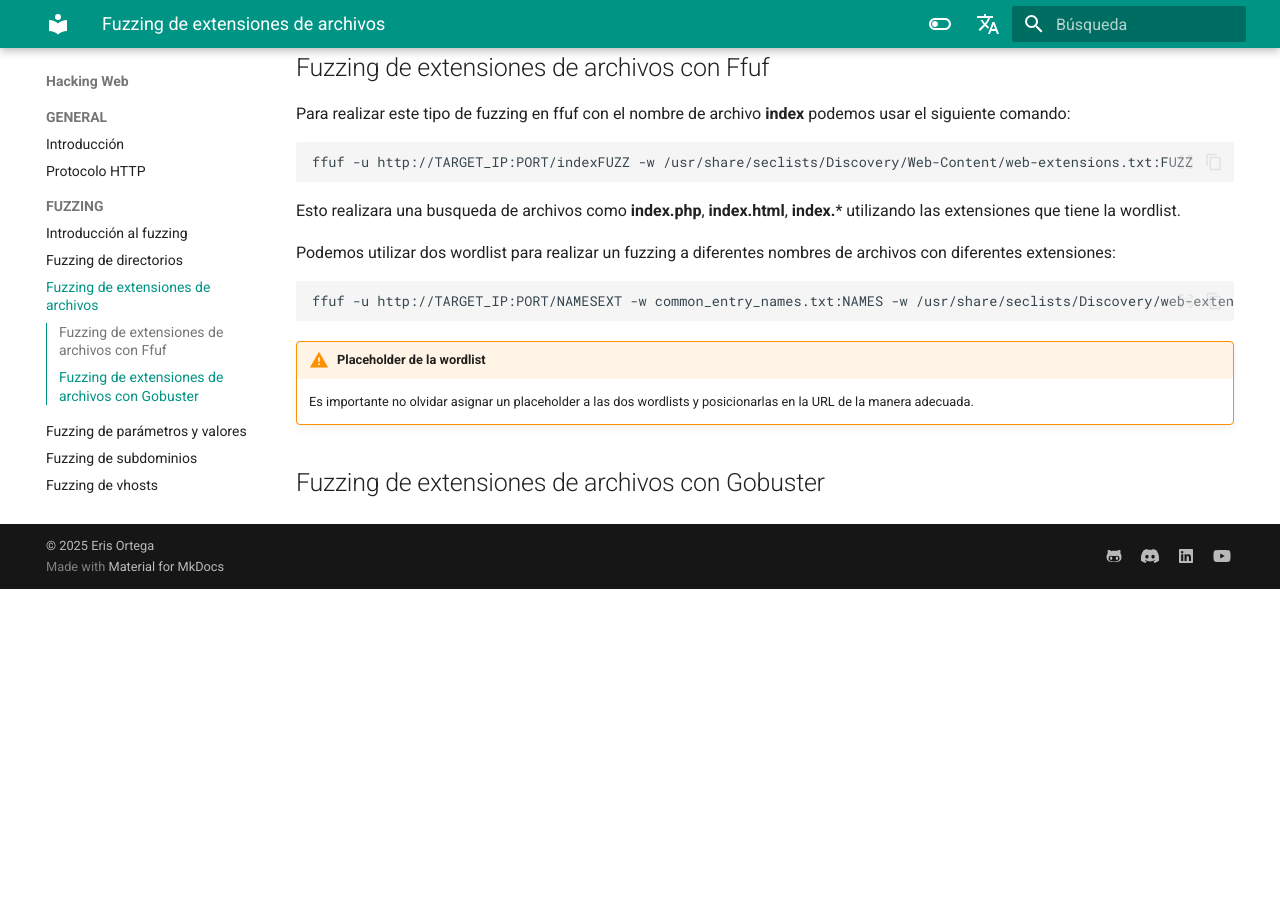
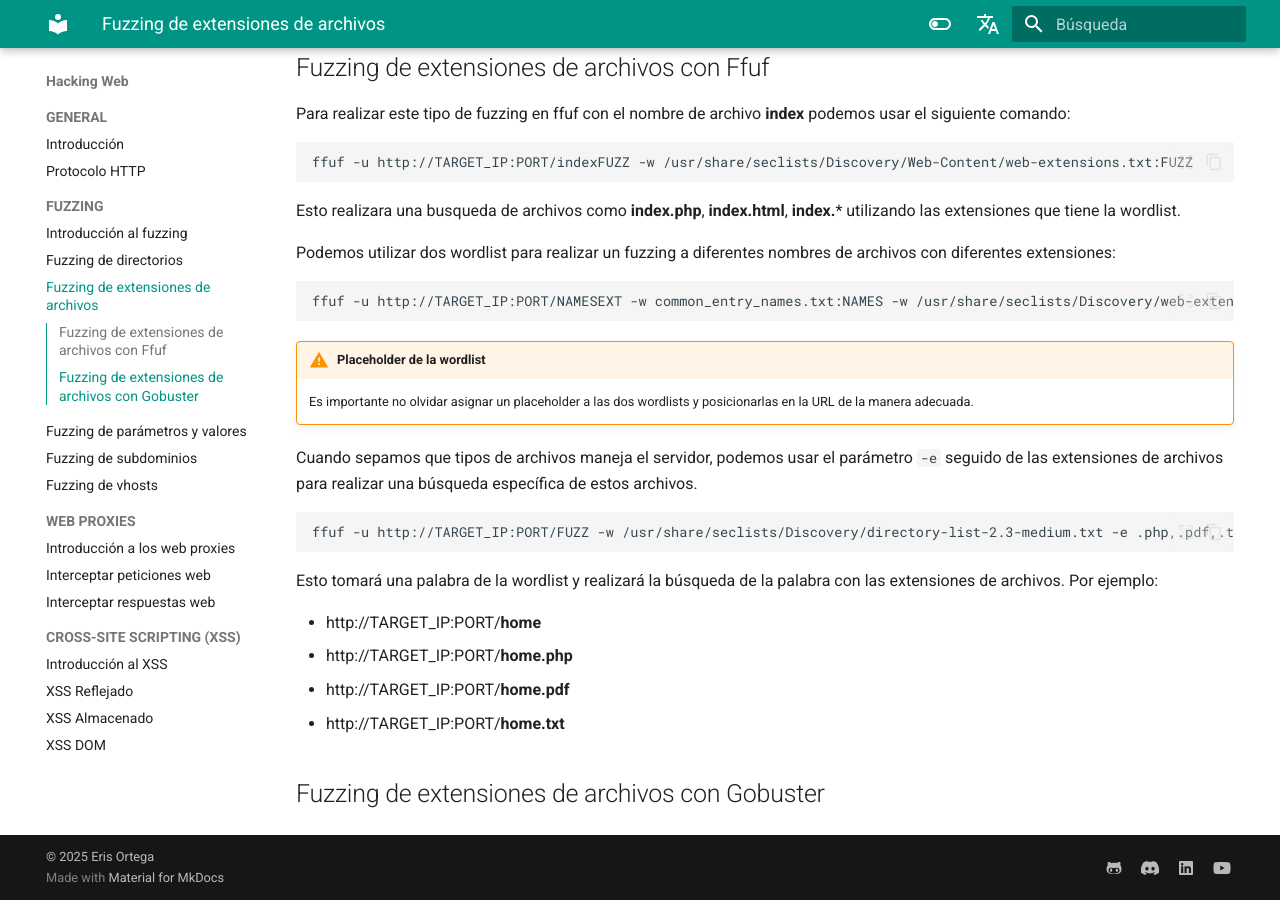
Before and after one commit to eris-os/hacking-notes, an MkDocs documentation site: the page built from docs/file-extension-fuzzing.md, in a window 1280 px wide and 900 px high, scrolled down 590 px. Built offline with MkDocs 1.6.1 and Material for MkDocs 9.7.7, drawn with Linux system fonts in a browser that asks for light colours; comment, search, counter and statistics services are not loaded; before the commit the page ends 1179 px from its top, so only the background shows below that.

Commit message:
Update file-extension-fuzzing.md

````diff
--- a/docs/file-extension-fuzzing.md
+++ b/docs/file-extension-fuzzing.md
@@ -29,5 +29,18 @@
 !!! warning "Placeholder de la wordlist"
     Es importante no olvidar asignar un placeholder a las dos wordlists y posicionarlas en la URL de la manera adecuada.
 
+Cuando sepamos que tipos de archivos maneja el servidor, podemos usar el parámetro `-e` seguido de las extensiones de archivos para realizar una búsqueda específica de estos archivos.
+
+
+``` sh
+ffuf -u http://TARGET_IP:PORT/FUZZ -w /usr/share/seclists/Discovery/directory-list-2.3-medium.txt -e .php,.pdf,.txt,.phpx
+```
+
+Esto tomará una palabra de la wordlist y realizará la búsqueda de la palabra con las extensiones de archivos. Por ejemplo:
+
+* http://TARGET_IP:PORT/**home**
+* http://TARGET_IP:PORT/**home.php**
+* http://TARGET_IP:PORT/**home.pdf**
+* http://TARGET_IP:PORT/**home.txt**
 
 ## Fuzzing de extensiones de archivos con Gobuster
````
